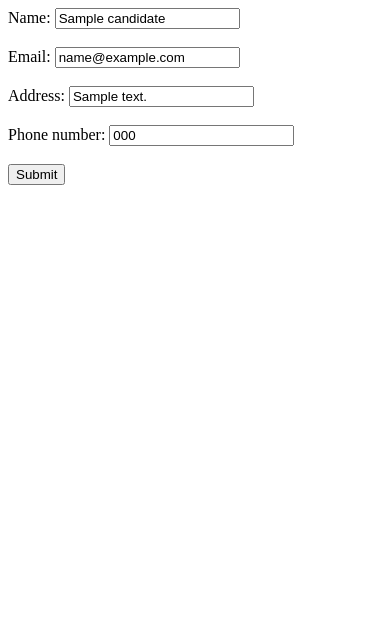
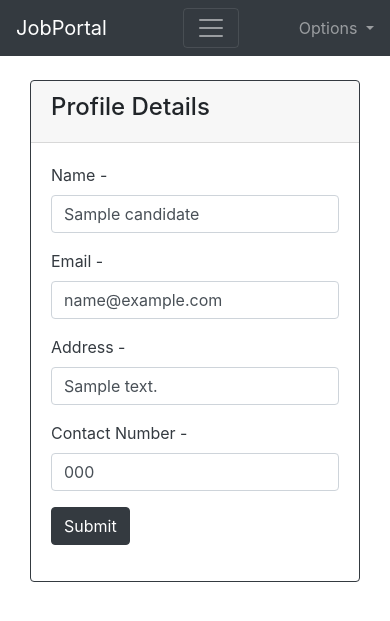
Before and after one commit to pbinfinite/JobPortal, a Flask app: page /profile_cand in a window 390 px wide. Shown: the top 621 px of the page. Run offline with Flask 2, Linux system fonts and the light colour scheme; the visitor is signed in with stand-in values (Sample User, id 1); a database or web service that is not in the repository returns one stand-in record (values such as "Sample title"); some libraries are stand-ins or nearby versions.

Commit message:
Manip CSS

```diff
--- a/app.py
+++ b/app.py
@@ -143,8 +143,8 @@ def homepage():
     else:
         return "at home page"
 
-@app.route('/home_cand', endpoint='candidate_home', methods=['POST','GET'])
-def candidate_home():
+@app.route('/jia_cand', endpoint='candidate_jia', methods=['POST','GET'])
+def candidate_jia():
 
     conn=psycopg2.connect(database='jobportal', user='postgres', password='P@rimala9', port=5432, host='127.0.0.1')
     cur=conn.cursor()
@@ -167,6 +167,21 @@ def candidate_home():
         conn.commit()
         cur.close()
         return render_template('candidate_page.html', recarr=recarr, intv = interviewarr, pending=pendingarr)
+
+@app.route('/home_cand', endpoint='cand_home', methods=['POST','GET'])
+def cand_home():
+    if "user" in session:
+        user = session["user"]
+        #print(user)
+        conn=psycopg2.connect(database='jobportal', user='postgres', password='P@rimala9', port=5432, host='127.0.0.1')
+        cur=conn.cursor()
+        # selecting jobseeker details to display the name of the jobseeker on the home page who is currently logged in
+        cur.execute("SELECT * FROM Candidate WHERE cand_login_username = '{}'".format(user))
+        userdet = cur.fetchall()
+        name = userdet[0][1]
+        return render_template('candidate_home.html', name = name)
+    else:
+        return redirect(url_for('login'))
 
 @app.route('/home_rec', endpoint='rec_home', methods=['POST','GET'])
 def rec_home():
--- /dev/null
+++ b/templates/cand_navbar.html
@@ -0,0 +1,57 @@
+<!doctype html>
+<html lang="en">
+  <head>
+    <!-- Required meta tags -->
+    <meta charset="utf-8">
+    <meta name="viewport" content="width=device-width, initial-scale=1, shrink-to-fit=no">
+    <!-- Bootstrap CSS -->
+    <link rel="stylesheet" href="https://cdn.jsdelivr.net/npm/bootstrap@4.5.3/dist/css/bootstrap.min.css" integrity="sha384-TX8t27EcRE3e/ihU7zmQxVncDAy5uIKz4rEkgIXeMed4M0jlfIDPvg6uqKI2xXr2" crossorigin="anonymous">
+    <link rel='icon' href='https://ddlogics.com/wp-content/uploads/2019/09/businessicondeal.png' />
+    <title>{% block title%} {% endblock %}</title>
+  </head>
+  <body>
+    <nav class="navbar navbar-expand-lg navbar-dark bg-dark">
+        <a class="navbar-brand" href="#"> JobPortal</a>
+        <button class="navbar-toggler" type="button" data-toggle="collapse" data-target="#navbarNavDropdown" aria-controls="navbarNavDropdown" aria-expanded="false" aria-label="Toggle navigation">
+          <span class="navbar-toggler-icon"></span>
+        </button>
+        <div class="collapse navbar-collapse" id="navbarNavDropdown">
+          <ul class="navbar-nav">
+            <li class="nav-item active">
+              <a class="nav-link" href="http://127.0.0.1:5000/home_cand">Home <span class="sr-only">(current)</span></a>
+            </li>
+            <li class="nav-item active">
+                <a class="nav-link" href="http://127.0.0.1:5000/jia_cand">Jobs, Interviews, Applications <span class="sr-only">(current)</span></a>
+            </li>
+            <li class="nav-item active">
+                <a class="nav-link" href="http://127.0.0.1:5000/resume_edit">Your Resume <span class="sr-only">(current)</span></a>
+            </li>
+          </ul>
+        </div>
+        <ul class="navbar-nav justify-content-end">
+          <li class="nav-item dropdown">
+            <a class="nav-link dropdown-toggle" href="#" id="navbarDropdownMenuLink" role="button" data-toggle="dropdown" aria-haspopup="true" aria-expanded="false">
+              Options
+            </a>
+            <div class="dropdown-menu dropdown-menu-right" aria-labelledby="navbarDropdownMenuLink">
+              <a class="dropdown-item" href="http://127.0.0.1:5000/profile_cand">Account Details</a>
+              <a class="dropdown-item" href="http://127.0.0.1:5000/logout">Logout</a>
+            </div>
+          </li>
+        </ul>
+      </nav>
+    {% block content %}
+    {% endblock %}
+
+    <!-- Optional JavaScript; choose one of the two! -->
+
+    <!-- Option 1: jQuery and Bootstrap Bundle (includes Popper) -->
+    <script src="https://code.jquery.com/jquery-3.5.1.slim.min.js" integrity="sha384-DfXdz2htPH0lsSSs5nCTpuj/zy4C+OGpamoFVy38MVBnE+IbbVYUew+OrCXaRkfj" crossorigin="anonymous"></script>
+    <script src="https://cdn.jsdelivr.net/npm/bootstrap@4.5.3/dist/js/bootstrap.bundle.min.js" integrity="sha384-ho+j7jyWK8fNQe+A12Hb8AhRq26LrZ/JpcUGGOn+Y7RsweNrtN/tE3MoK7ZeZDyx" crossorigin="anonymous"></script>
+    <!-- <script>
+      function change(){
+        document.getElementById('apply').value = "Applied";
+      }
+    </script> -->
+  </body>
+</html>
--- a/templates/candidate_page.html
+++ b/templates/candidate_page.html
@@ -20,9 +20,6 @@
 
         <div>
 
-            <input type="button" value="View/Edit Profile" margin="20px" style="float: right;" onclick="location.href='/profile_cand'">
-            <input type="button" value="View/Edit Resume" margin="20px" style="float: right;" onclick="location.href='/resume_edit'">
-            <input type="button" value="Logout" margin="20px" style="float: right;" onclick="location.href='/logout'">
             <h3>  JOBS</h3>
             <form method="POST" action='/apply'>
             <table>
--- a/templates/profile_edit_cand.html
+++ b/templates/profile_edit_cand.html
@@ -1,26 +1,33 @@
-<html>
-    <head></head>
-    <body>
-        <div>
-            <form method="POST">
-                <label>Name:
-                    <input type="text" name="name" value="{{profile[0]}}">
-                </label>
-                <br/><br/>
-                <label>Email:
-                    <input type="text" name="email" value="{{profile[1]}}">
-                </label>
-                <br/><br/>
-                <label>Address:
-                    <input type="text" name="address"  value="{{profile[2]}}">
-                </label>
-                <br/><br/>
-                <label>Phone number:
-                    <input type="number" name="phoneno" value="{{profile[3]}}">
-                </label>
-                <br/><br/>
-                <input type="submit" value="Submit"/>
-            </form>
+{% extends "cand_navbar.html" %}
+{% block title %} Profile-JobPortal {% endblock %}
+{% block content %}
+<br>
+<div class="card border-dark mb-3" style="max-width: 80rem; margin-left: 30px; margin-right: 30px;">
+  <div class="card-header"><h4>Profile Details</h4></div>
+  <div class="card-body text-dark">
+    <form method = "POST">
+      <div class="form-group">
+        <label for="exampleFormControlInput1">Name -</label>
+        <input type="text" class="form-control" name="name" value = "{{ profile[0] }}">
+      </div>
+      <div class="form-group">
+        <label for="exampleFormControlInput1">Email - </label>
+        <input type="text" class="form-control" name="email" value = "{{ profile[1] }}">
+      </div>
+      <div class="form-group">
+        <label for="exampleFormControlTextarea1">Address - </label>
+        <input type="text" class="form-control" name="address" rows="3" value = "{{ profile[2] }}">
+      </div>
+      <div class="form-group">
+        <label for="exampleFormControlTextarea1">Contact Number - </label>
+        <input type="text" class="form-control" name="phoneno" rows="3" value = "{{ profile[3] }}">
+      </div>
+        <div class="form-group">
+          <input type="submit" value = "Submit" class="btn btn-dark">
         </div>
-    </body>
-</html>
+
+      </form>
+  </div>
+</div>
+
+{% endblock %}
--- a/templates/profile_edit_rec.html
+++ b/templates/profile_edit_rec.html
@@ -1,5 +1,5 @@
 {% extends "rec_navbar.html" %}
-{% block title %} Jobs-JobPortal {% endblock %}
+{% block title %} Profile-JobPortal {% endblock %}
 {% block content %}
 <br>
 <div class="card border-dark mb-3" style="max-width: 80rem; margin-left: 30px; margin-right: 30px;">
```
Also changed, not shown: templates/candidate_home.html (added, +40 -0 lines), templates/resume_edit.html (+31 -25 lines).
